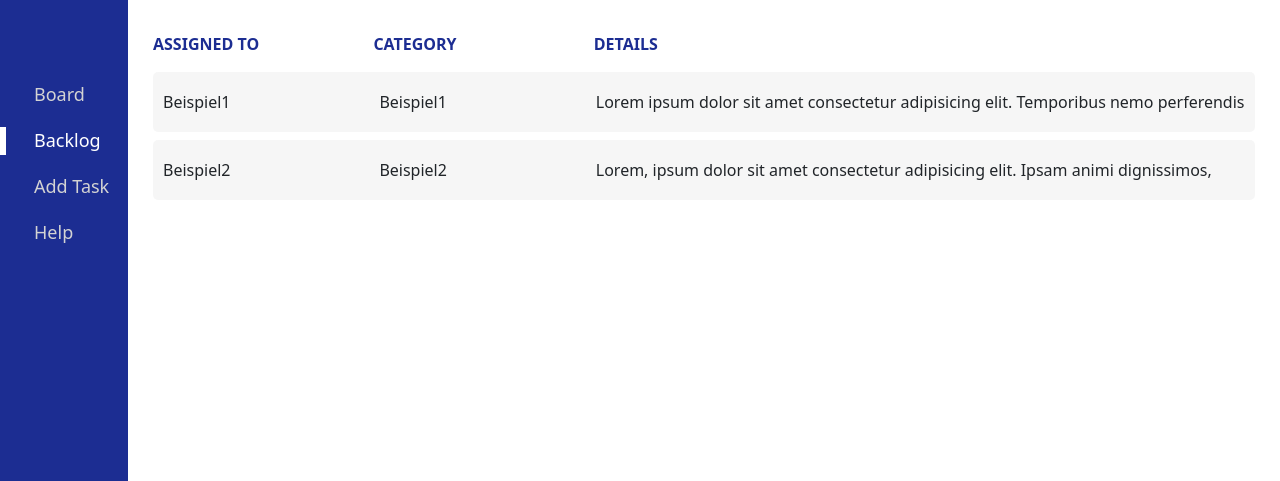
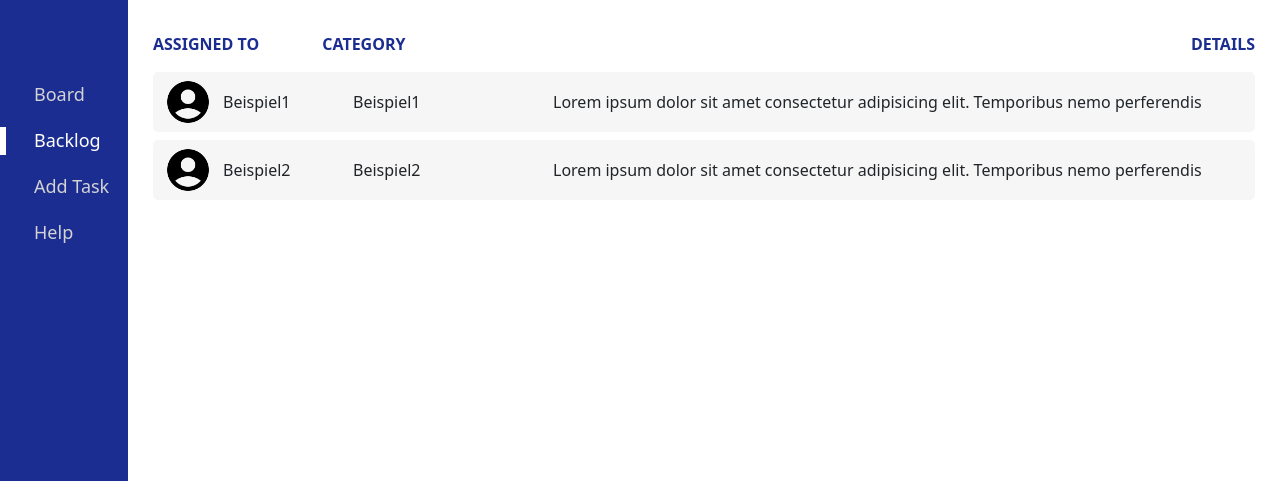
Before and after one commit to RobertSebastian28/join, a website: page backlog.html in a window 1280 px wide. Shown: the part 98-579 px from the top of the page. Drawn offline with nearby package versions, Linux system fonts and the light colour scheme.

Commit message:
upgrade style

```diff
--- a/backlog.html
+++ b/backlog.html
@@ -32,22 +32,34 @@
                 <!--table header for categories-->
                 <div class="d-flex mb-3">
                     <div class="firstHead"><b>ASSIGNED TO</b></div>
-                    <div class="firstHead"><b>CATEGORY</b></div>
-                    <div class="secondHead"><b>DETAILS</b></div>
+                    <div class="d-flex justify-content-between secondHead">
+                        <div><b>CATEGORY</b></div>
+                        <div><b>DETAILS</b></div>
+                    </div>
                 </div>
                 <!--table rows-->
                 <div id="backlogBox">
 
                     <div class="d-flex justify-content-start rowStyle">
-                        <div id="assignedToInfo">Beispiel1</div>
+                        <div class="d-flex align-items-center assignedToInfo">
+                            <!--add the profile picture here-->
+                            <img src="img/user_dummy.png" class="profilePicture" id="profilePicture" alt="">
+                            <div id="assignedToInfo">Beispiel1</div>
+                        </div>
                         <div id="categoryInfo">Beispiel1</div>
                         <div id="detailsInfo">Lorem ipsum dolor sit amet consectetur adipisicing elit. Temporibus nemo perferendis pariatur architecto. Saepe at voluptatem dolorum harum expedita. Dignissimos aperiam dolorem consequuntur est. Doloremque exercitationem adipisci
                             et officia sequi.</div>
                     </div>
+
                     <div class="d-flex justify-content-start rowStyle">
-                        <div id="assignedToInfo">Beispiel2</div>
+                        <div class="d-flex align-items-center assignedToInfo">
+                            <!--add the profile picture here-->
+                            <img src="img/user_dummy.png" class="profilePicture" id="profilePicture" alt="">
+                            <div id="assignedToInfo">Beispiel2</div>
+                        </div>
                         <div id="categoryInfo">Beispiel2</div>
-                        <div id="detailsInfo">Lorem, ipsum dolor sit amet consectetur adipisicing elit. Ipsam animi dignissimos, magnam iusto neque natus dolorem velit voluptatibus dolorum architecto quasi iure minus voluptatum ipsa quos obcaecati at labore quod.</div>
+                        <div id="detailsInfo">Lorem ipsum dolor sit amet consectetur adipisicing elit. Temporibus nemo perferendis pariatur architecto. Saepe at voluptatem dolorum harum expedita. Dignissimos aperiam dolorem consequuntur est. Doloremque exercitationem adipisci
+                            et officia sequi.</div>
                     </div>
 
 
--- a/css/backlog.css
+++ b/css/backlog.css
@@ -14,13 +14,13 @@
 }
 
 .firstHead {
-    width: 20%;
+    width: 200px;
     text-align: start;
     color: rgb(28, 45, 146);
 }
 
 .secondHead {
-    width: 60%;
+    width: 100%;
     text-align: start;
     color: rgb(28, 45, 146);
 }
@@ -36,14 +36,22 @@
     padding-right: 10px;
 }
 
-#assignedToInfo {
+.profilePicture {
+    margin-right: 10px;
+    width: 50px;
+    height: 50px;
+}
+
+.assignedToInfo {
     text-align: start;
-    width: 20%;
+    width: 190px;
+    overflow: hidden;
 }
 
 #categoryInfo {
     text-align: start;
-    width: 20%;
+    width: 200px;
+    overflow: hidden;
 }
 
 #detailsInfo {
```
